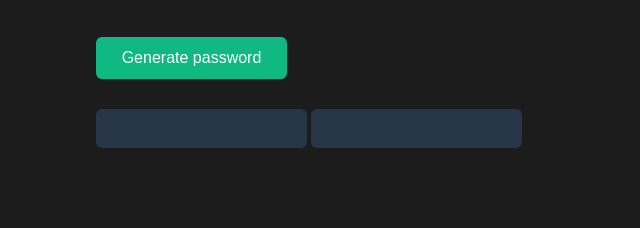
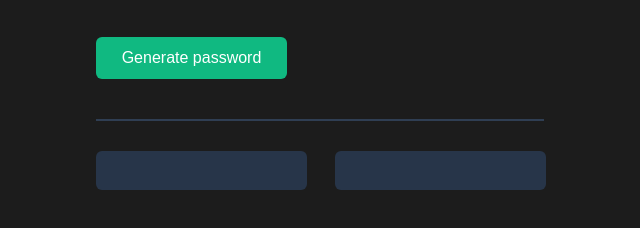
Before and after one commit to kelivreno/password_generator, a website built with Vite: page index.html in a window 1280 px wide. Shown: the part 258-486 px from the top of the page, without its empty margins (4-644 px from the left). Built offline with nearby package versions, Linux system fonts and the light colour scheme.

Commit message:
Update styling for buttons and add horizontal rule for better layout

```diff
--- a/index.css
+++ b/index.css
@@ -39,6 +39,7 @@ body {
     width: 191px;
     height: 42px;
     margin-top: 40px;
+    margin-bottom: 20px;
     border-radius: 6px;
     font-size: 16px;
     border: none;
@@ -55,5 +56,14 @@ body {
     font-family: "Inter", sans-serif;
     margin-top: 40px;
     border: none;
-    margin: 30px auto;
+    justify-content: space-between;
+    margin: 10px 3dvh 0px 0px;
 }
+
+hr {
+    margin: 20px 10px 20px 0px;
+    justify-content: start;
+    align-items: start;
+    border: 1px solid #2F3E53;
+    width: 446px;
+}
--- a/index.html
+++ b/index.html
@@ -11,6 +11,7 @@
             <br> <span class="green-text">random password</span></h1>
             <p class="hint">Never use an insecure password again.</p>
             <button class="gen-btn" onclick="genPassword()">Generate password</button>
+            <hr>
             <div>
                 <button class="pwd-btn" id="pwd-el-one" onclick="copyPwdOne()"></button>
                 <button class="pwd-btn" id="pwd-el-two" onclick="copyPwdTwo()"></button>
```
